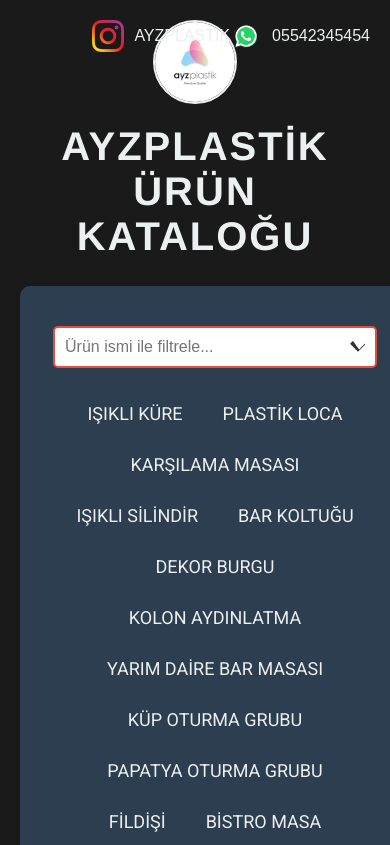
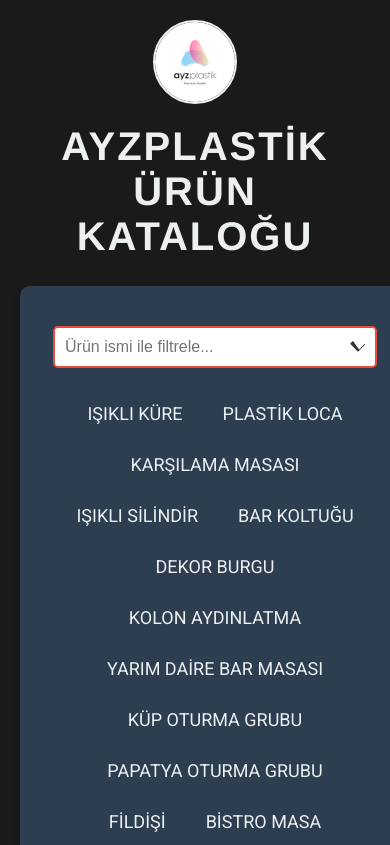
Before and after one commit to osmanergun42/ayzplastik, a plain HTML site: page index.html in a window 390 px wide. Shown: the top 845 px of the page. Drawn offline with Linux system fonts and the light colour scheme.

Commit message:
Update styles.css

```diff
--- a/styles.css
+++ b/styles.css
@@ -56,11 +56,19 @@
     align-items: center;
 }
 
-/* İletişim detayları için stil */
-.contact-details {
+.contact-info .contact-details {
     display: flex;
     align-items: center;
     margin-left: 20px;
+}
+
+/* Mobil cihazlarda iletişim bilgilerini daha güzel konumlandırma */
+@media (max-width: 768px) {
+    .contact-info {
+        position: static;
+        margin-top: 20px;
+        justify-content: center;
+    }
 }
 
 /* Instagram ve WhatsApp logoları */
```
